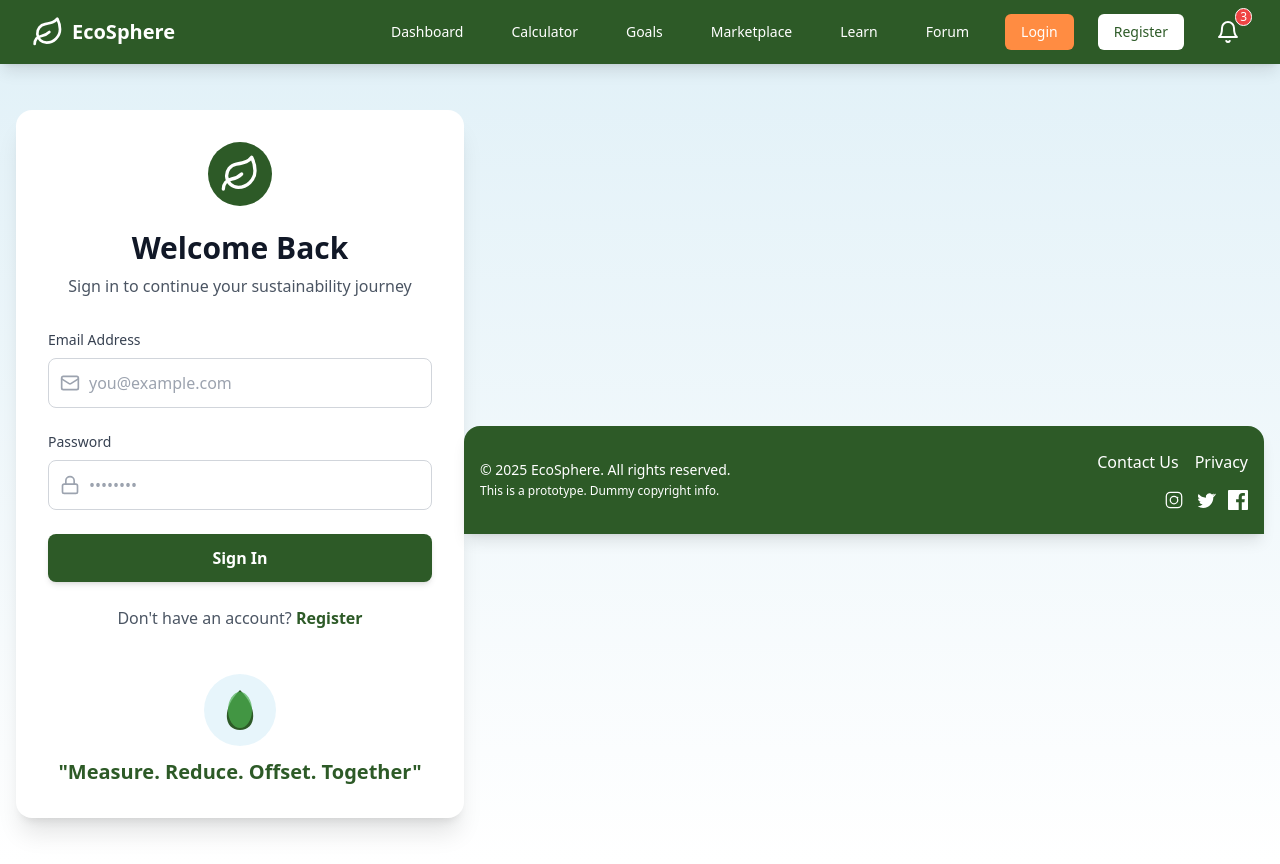
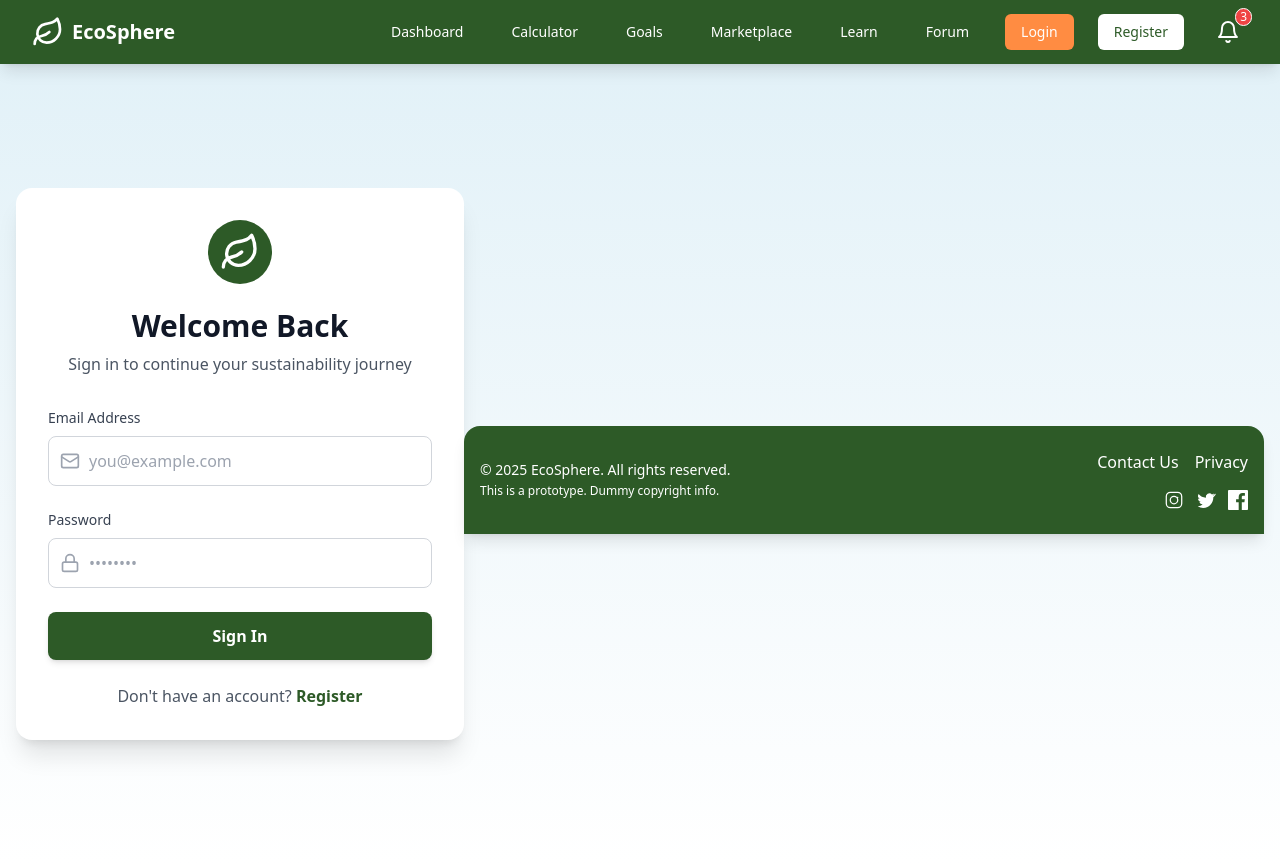
Before and after one commit to chinmayigurumurthy1123-ops/eco-sphere, a React (Vite) app: page /login in a window 1280 px wide. Built offline with nearby package versions, Linux system fonts and the light colour scheme.

Commit message:
login ui

```diff
--- a/src/pages/Login.tsx
+++ b/src/pages/Login.tsx
@@ -110,20 +110,6 @@ export default function Login() {
           </Link>
         </p>
 
-        {/* Quote & Illustration */}
-        <div className="mt-10 flex flex-col items-center">
-          <div className="w-20 h-20 mb-2">
-            {/* Simple eco illustration (leaf + globe) */}
-            <svg viewBox="0 0 80 80" fill="none" xmlns="http://www.w3.org/2000/svg">
-              <circle cx="40" cy="40" r="36" fill="#87CEEB" opacity="0.2" />
-              <path d="M40 60C55 60 60 40 40 20C20 40 25 60 40 60Z" fill="#2D5A27" />
-              <ellipse cx="40" cy="40" rx="12" ry="18" fill="#4CAF50" opacity="0.7" />
-            </svg>
-          </div>
-          <blockquote className="text-xl font-semibold text-[#2D5A27] text-center">
-            "Measure. Reduce. Offset. Together"
-          </blockquote>
-        </div>
       </div>
       {/* Footer */}
       <footer className="w-full bg-[#2D5A27] text-white py-6 mt-8 rounded-t-2xl shadow-lg">
```
